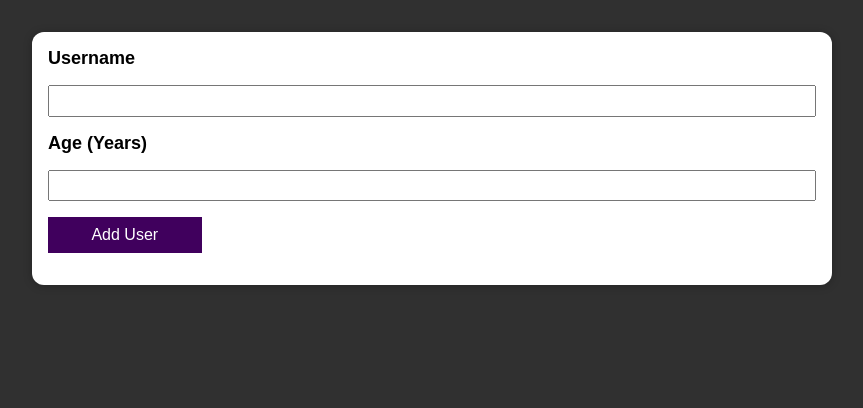
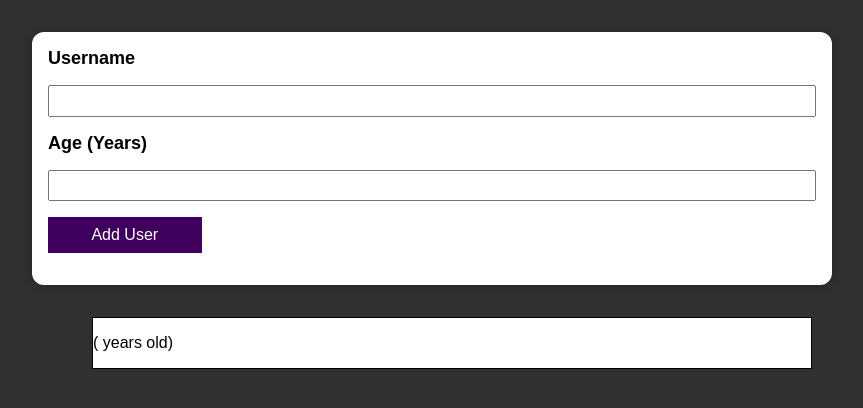
Before and after one commit to StefanKorbakov/username-age-test-project, a React (Create React App) app: page / in a window 1280 px wide. Both pictures are taken after typing "Sample", "5" into the empty fields and a click on the button "Add User". Shown: the top 408 px of the page, without its empty margins (208-1071 px from the left). Built offline with nearby package versions, Linux system fonts and the light colour scheme.

Commit message:
Set basic user component and styling

```diff
--- a/src/components/User.css
+++ b/src/components/User.css
@@ -0,0 +1,8 @@
+.user {
+  display: flex;
+  margin: 2rem auto;
+  background-color: white;
+  border: black 1px solid;
+  width: 45rem;
+  max-width: 90%;
+}
--- a/src/components/User.js
+++ b/src/components/User.js
@@ -1,9 +1,9 @@
 import './User.css';
 
-const User = () => {
+const User = (props) => {
   return (
-    <div>
-
+    <div className="user">
+      <p>{props.name} ({props.age} years old)</p>
     </div>
   )
 }
--- a/src/components/UsersList.js
+++ b/src/components/UsersList.js
@@ -1,11 +1,15 @@
 import './UsersList.css';
 import User from './User'
 
-const Users = () => {
+const Users = (props) => {
+  if (props.listOfUsers.length === 0) {
+    return (null);
+  }
+
   return (
-    <div>
+    <ul className="userlist">
       <User />
-    </div>
+    </ul>
   )
 }
 
```
